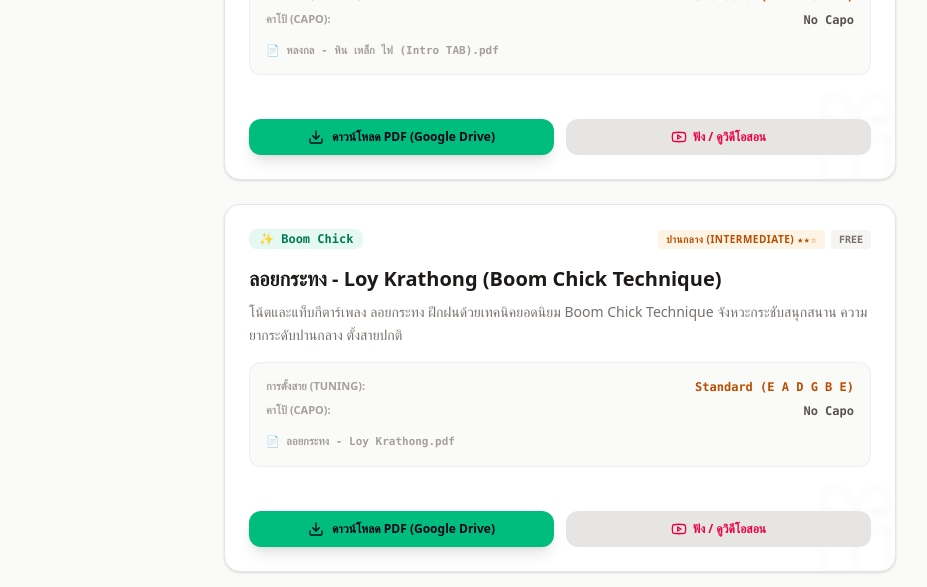
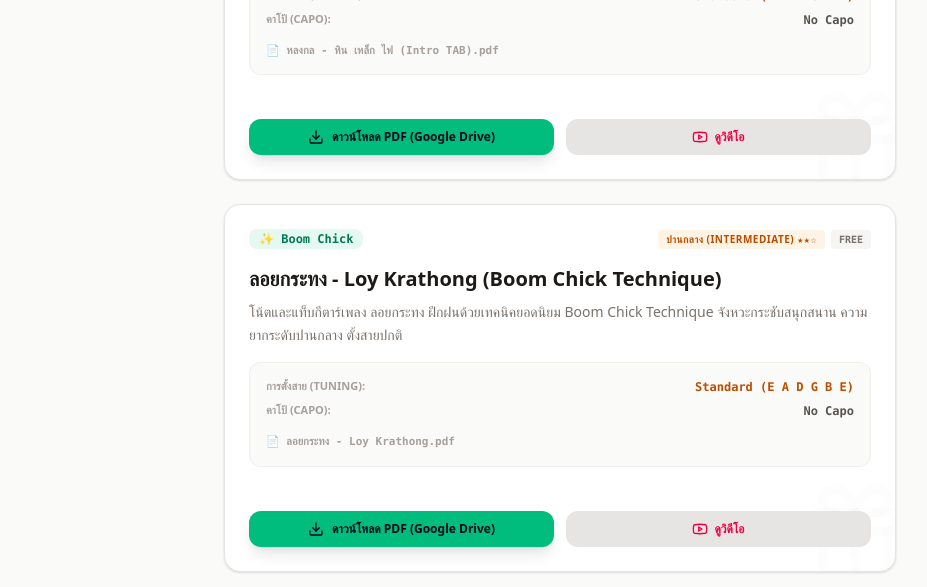
Before and after one commit to tnoguitar-cyber/Kawin-Fingerstyle, a React (Vite) app: page / in a window 1280 px wide. Shown: the part 4780-5367 px from the top of the page, without its empty margins (0-927 px from the left). Built offline with nearby package versions, Linux system fonts and the light colour scheme; no server answers; the database is empty.

Commit message:
refactor(ui): update video button label text
Change "ฟัง / ดูวิดีโอสอน" to "ดูวิดีโอ" in FreeTabsSection for brevity.

```diff
--- a/src/components/FreeTabsSection.tsx
+++ b/src/components/FreeTabsSection.tsx
@@ -106,7 +106,7 @@ export const FreeTabsSection: React.FC = () => {
                     className="w-full sm:flex-1 py-2.5 rounded-xl bg-stone-200 hover:bg-stone-300 dark:bg-slate-800 dark:hover:bg-slate-700 text-rose-600 dark:text-rose-400 hover:text-rose-700 dark:hover:text-rose-300 font-bold text-xs transition flex items-center justify-center gap-1.5"
                   >
                     <Youtube className="w-4 h-4 text-rose-600 dark:text-rose-500 shrink-0" />
-                    <span>ฟัง / ดูวิดีโอสอน</span>
+                    <span>ดูวิดีโอ</span>
                   </a>
                 )}
               </div>
```
